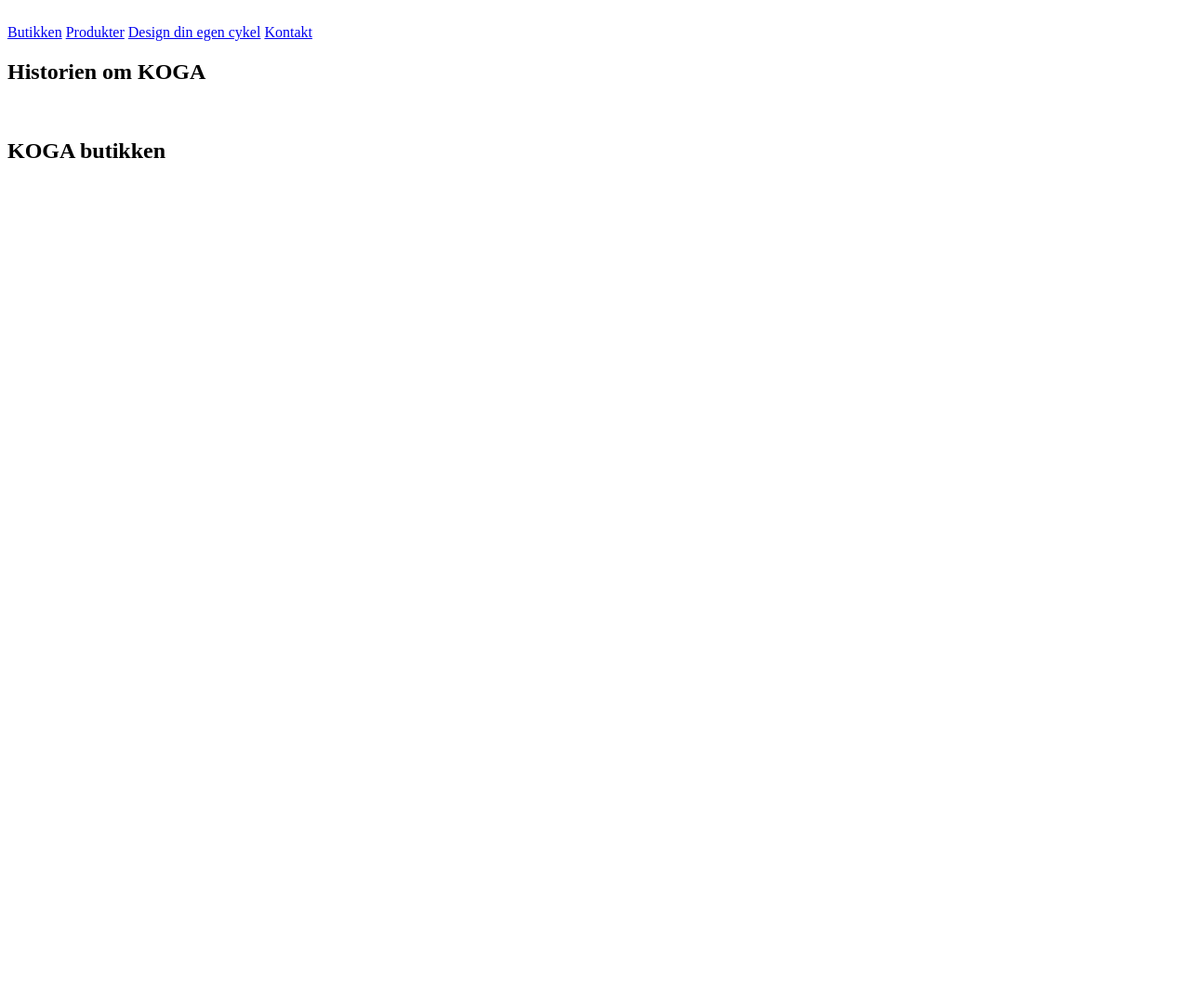
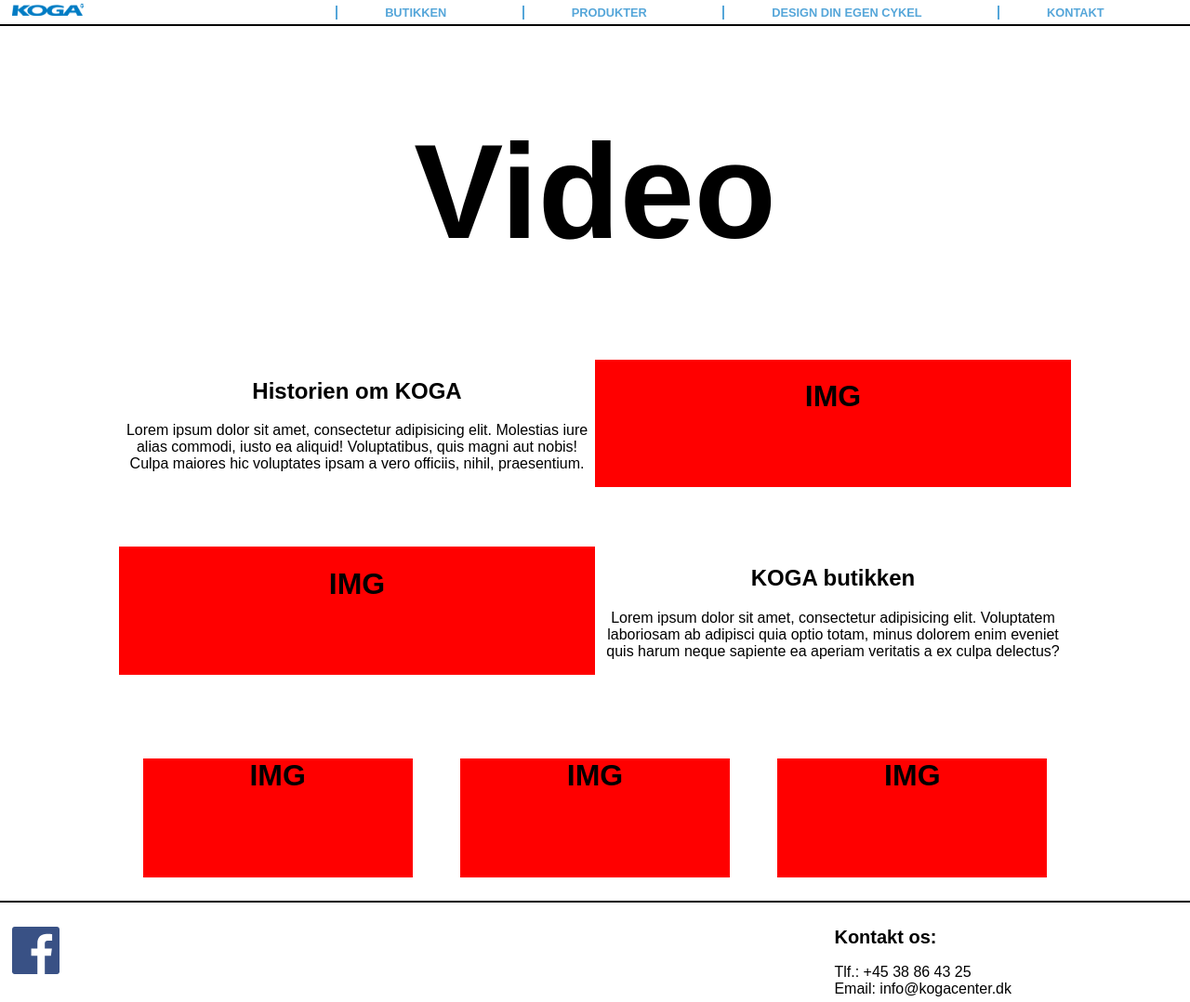
Before and after one commit to mike6316/Tema9_KogaCenter, a plain HTML site: page index.html in a window 1280 px wide. Shown: the whole page at 93% size. Before the commit the page ends 800 px from the top, so only its background shows below. Drawn offline with Linux system fonts and the light colour scheme.

Commit message:
Forside stylet

```diff
--- a/index.html
+++ b/index.html
@@ -5,17 +5,129 @@
     <meta charset="utf-8">
     <meta name="viewport" content="width=device-width, initial-scale=1.0">
     <title>Kogacenter.dk - Gruppe 2</title>
-    <styles>
 
-    </styles>
+    <style>
+        body {
+            margin: 0;
+            max-width: 100%;
+            font-family: sans-serif;
+
+        }
+
+        header {
+            background-color: white;
+            display: flex;
+            border-bottom: 2px black solid;
+
+        }
+
+        header img {
+            max-width: 6vw;
+            height: 1vw;
+            margin: .2vw;
+            margin-left: 1vw;
+            margin-top: 0.3vw;
+        }
+
+        .nav {
+            margin: .3vw;
+            text-transform: uppercase;
+            font-weight: 600;
+            margin-left: 15vw;
+        }
+
+        .nav a {
+            color: #55a6d9;
+            text-decoration-line: none;
+            font-size: 1vw;
+            margin-left: 6vw;
+            border-left: 2px #55a6d9 solid;
+            padding-left: 4vw;
+        }
+
+        #video {
+            text-align: center;
+            font-size: 72px;
+            margin-top: 5vw;
+            margin-bottom: 5vw;
+        }
+
+        .history,
+        .store {
+            display: flex;
+            flex-direction: row;
+            margin-left: 10vw;
+            margin-right: 10vw;
+            text-align: center;
+            margin-bottom: 5vw;
+            margin-top: 5vw;
+        }
+
+        #txt {
+            flex-basis: 50vw;
+            flex-grow: 1;
+        }
+
+        #img {
+            flex-basis: 50vw;
+            flex-grow: 1;
+            background-color: red;
+        }
+
+        #overview {
+            display: flex;
+            flex-wrap: wrap;
+            margin-left: 10vw;
+            margin-right: 10vw;
+
+        }
+
+        #overview h1 {
+            flex-basis: 30vw;
+            flex: 1;
+            background-color: red;
+            margin: 2vw;
+            text-align: center;
+            height: 10vw;
+        }
+
+        footer {
+            display: flex;
+            flex-wrap: wrap;
+            border-top: 2px black solid;
+            justify-content: space-between;
+        }
+
+        footer #kontakt {
+            margin-right: 15vw;
+        }
+
+        footer img {
+            margin: 1vw;
+            margin-top: 2vw;
+            margin-bottom: 2vw;
+            height: 4vw;
+        }
+
+        footer h2 {
+            margin 1vw;
+            margin-top: 2vw;
+            font-size: 20px;
+            font-weight: 900;
+        }
+
+        footer p {
+            margin: 0;
+        }
+    </style>
 </head>
 
 <body>
     <header>
         <div id="logo">
-            <a href=""><img src="" alt=""></a>
+            <a href="index.html"><img src="assets/koga_logo.png" alt="logo"></a>
         </div>
-        <nav>
+        <nav class="nav">
             <a href="/butikken.html">Butikken</a>
             <a href="/produkter.html">Produkter</a>
             <a href="/design_din_egen_cykel.html">Design din egen cykel</a>
@@ -23,39 +135,48 @@
         </nav>
     </header>
     <div class="index">
+        <div id="video">
+            <h1>Video</h1>
+        </div>
         <div class="history">
             <div id="txt">
                 <h2>Historien om KOGA</h2>
-                <p></p>
+                <p>
+                    Lorem ipsum dolor sit amet, consectetur adipisicing elit. Molestias iure alias commodi, iusto ea aliquid! Voluptatibus, quis magni aut nobis! Culpa maiores hic voluptates ipsam a vero officiis, nihil, praesentium.
+                </p>
             </div>
             <div id="img">
-                <img src="" alt="">
+                <h1>IMG</h1>
             </div>
         </div>
 
-        <div id="store">
-            <div id="img"></div>
+        <div class="store">
+            <div id="img">
+                <h1>IMG</h1>
+            </div>
             <div id="txt">
                 <h2>KOGA butikken</h2>
-                <p></p>
+                <p>
+                    Lorem ipsum dolor sit amet, consectetur adipisicing elit. Voluptatem laboriosam ab adipisci quia optio totam, minus dolorem enim eveniet quis harum neque sapiente ea aperiam veritatis a ex culpa delectus?
+                </p>
             </div>
         </div>
         <div id="overview">
-            <img src="" alt="">
-            <img src="" alt="">
-            <img src="" alt="">
+            <h1>IMG</h1>
+            <h1>IMG</h1>
+            <h1>IMG</h1>
         </div>
         <footer>
             <div id="facebook">
-                <a href=""><img src="" alt=""></a>
+                <a href="https://www.facebook.com/kogacenter/"><img src="assets/facebook.svg" alt="facebook"></a>
             </div>
             <div id="kontakt">
-                <p></p>
+                <h2>Kontakt os:</h2>
+                <p>Tlf.: +45 38 86 43 25</p>
+                <p>Email: info@kogacenter.dk</p>
             </div>
         </footer>
     </div>
     <script>
     </script>
-</body>
-
-</html>
+</body></html>
```
Also changed, not shown: assets/facebook.svg (added), assets/koga_logo.png (added), 1 other file.
